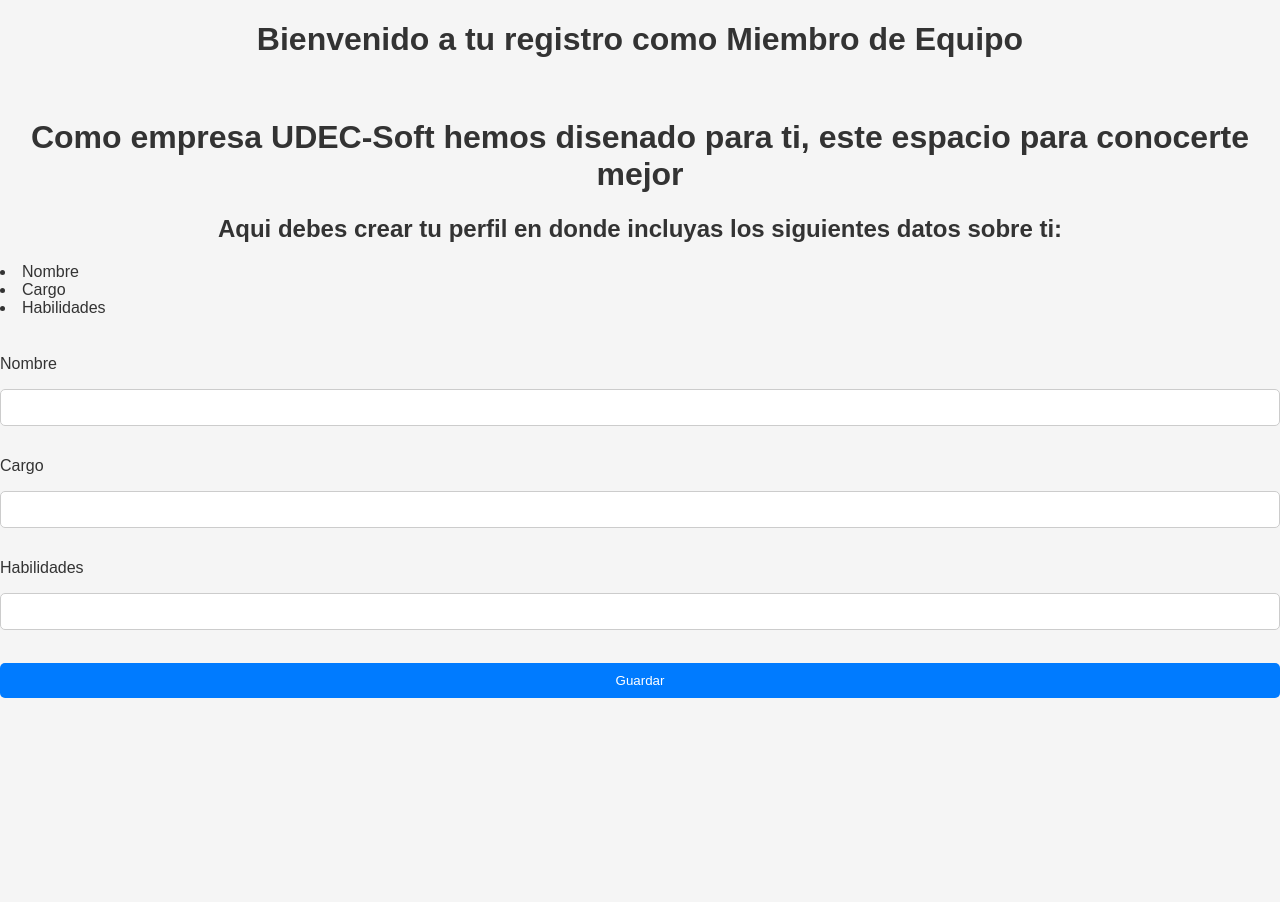
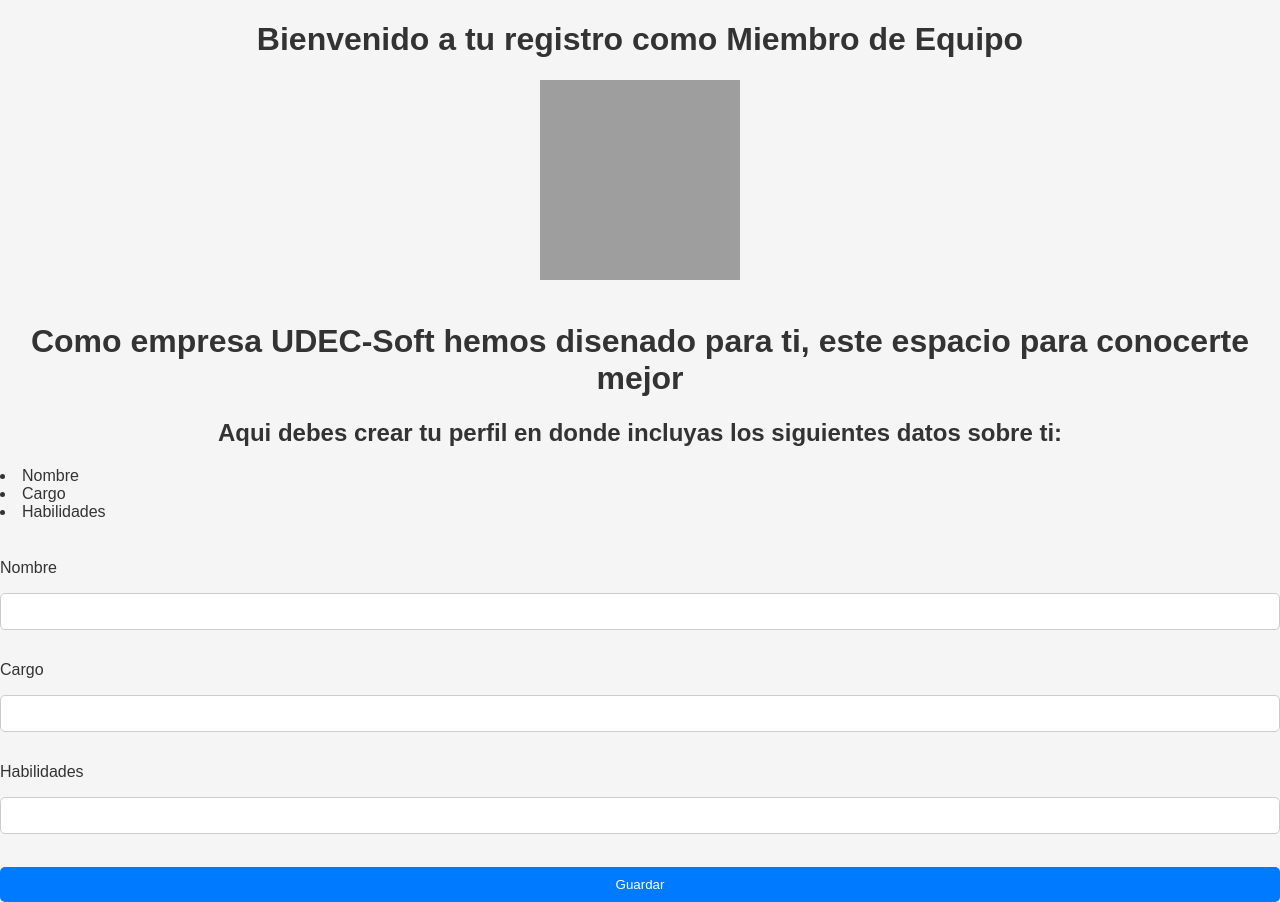
Before and after one commit to julianacastilloaraujo/UDEC-Soft, a Flask app: page / in a window 1280 px wide. Before the commit the page ends 698 px from the top, so only its background shows below. Run offline with Flask 3, Linux system fonts and the light colour scheme; data that the repository does not hold is empty; grey boxes are pictures that could not be loaded.

Commit message:
Cambios en html

```diff
--- a/src/static/style.css
+++ b/src/static/style.css
@@ -37,6 +37,10 @@ input[type="text"] {
     border-radius: 5px;
 }
 
+.center-image {
+    text-align: center;
+}
+
 button[type="submit"] {
     display: block;
     width: 100%;
--- a/src/templates/index.html
+++ b/src/templates/index.html
@@ -8,6 +8,9 @@
 </head>
 <body>
     <h1>Bienvenido a tu registro como Miembro de Equipo</h1>
+    <div class="center-image">
+        <img src="../static/logo.svg" alt="Logo"width="200" height="200">
+    </div>
     <br>
     <h1>Como empresa UDEC-Soft hemos disenado para ti, este espacio para conocerte mejor</h1>
     <h2>Aqui debes crear tu perfil en donde incluyas los siguientes datos sobre ti:</h2>
```
Also changed, not shown: src/static/logo.svg (added).
